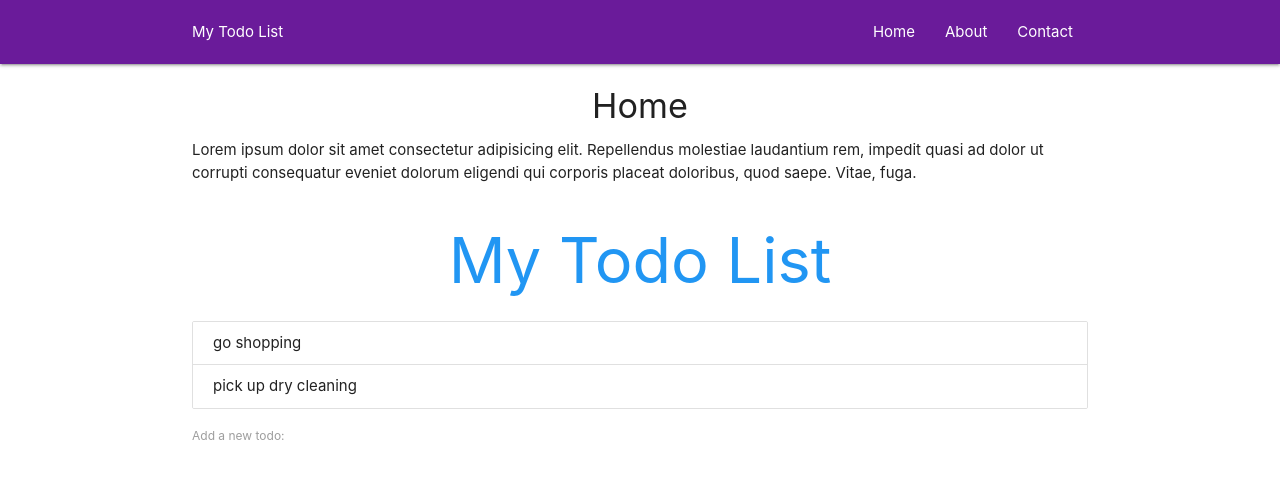
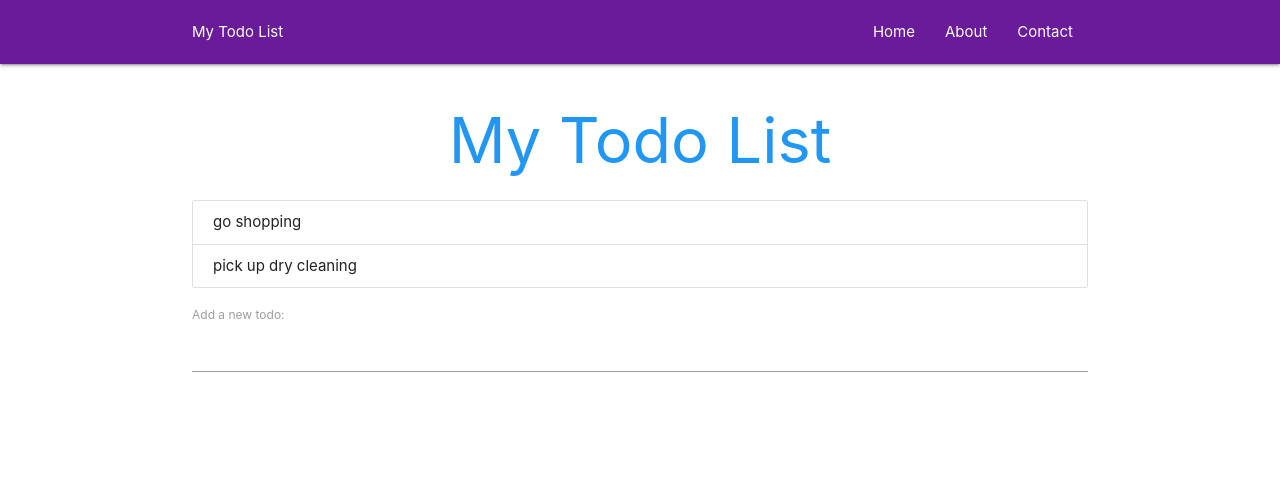
Before and after one commit to SilverBright/Todoapp, a React (Create React App) app: page / in a window 1280 px wide. Shown: the top 478 px of the page. Built offline with nearby package versions, Linux system fonts and the light colour scheme.

Commit message:
update home page

```diff
--- a/src/App.js
+++ b/src/App.js
@@ -34,7 +34,7 @@
     return (
       <BrowserRouter>
       <Navbar />
-        <Route exact path="/" component={Home} />
+        <Route exact path="/home" component={Home} />
         <Route path="/about" component={About} />
         <Route path="/contact" component={Contact} />
 
--- a/src/components/Navbar.js
+++ b/src/components/Navbar.js
@@ -7,7 +7,7 @@
             <div className="container">
                 <a className="brand=logo">My Todo List</a>
                 <ul className="right">
-                    <li><Link to="/">Home</Link></li>
+                    <li><Link to="/home">Home</Link></li>
                     <li><Link to="/about">About</Link></li>
                     <li><Link to="/contact">Contact</Link></li>
                 </ul>
```
